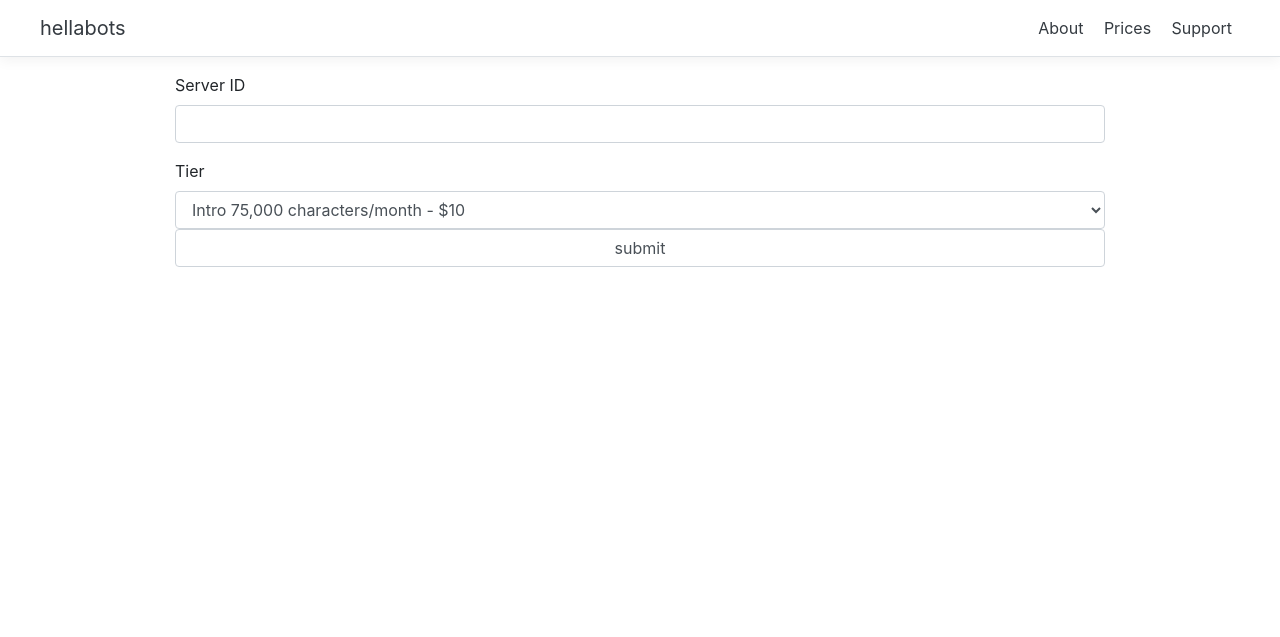
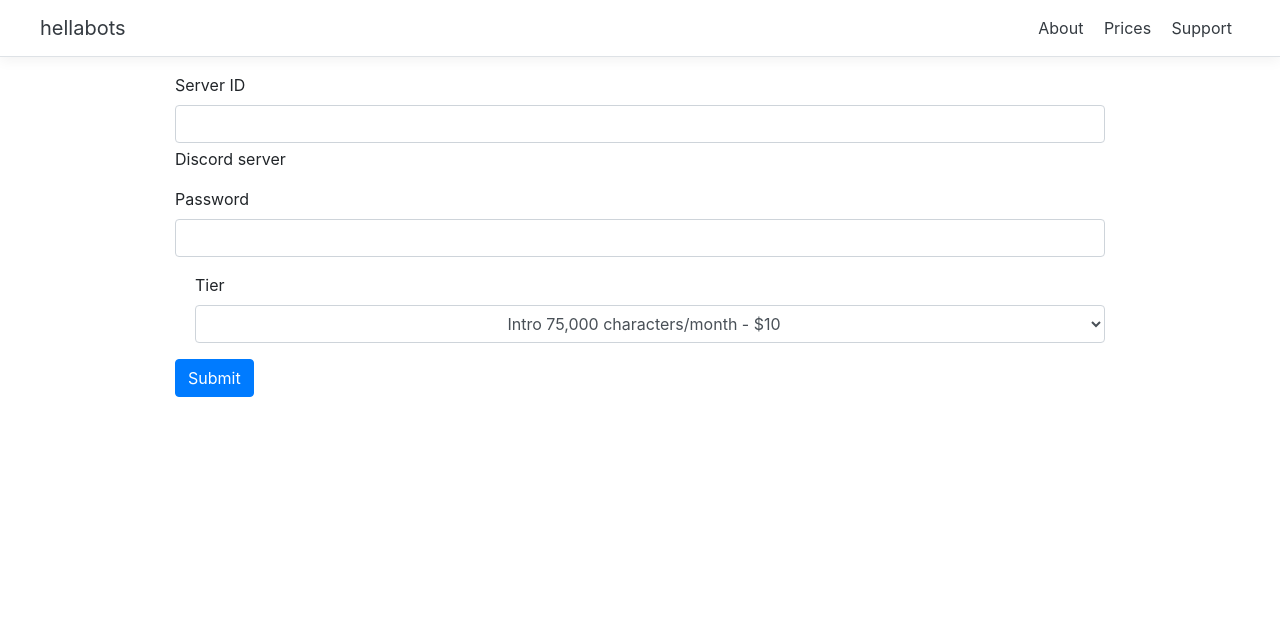
Before and after one commit to cmooredev/api-keys, a Flask app: page /purchase in a window 1280 px wide. Shown: the top 637 px of the page. Run offline with Flask 2, Linux system fonts and the light colour scheme; some libraries are stand-ins or nearby versions.

Commit message:
update fields

```diff
--- a/apiapp/templates/purchase.html
+++ b/apiapp/templates/purchase.html
@@ -5,20 +5,26 @@
 {% block body %}
 <div class="container">
   <form action="#" method="post">
-  <div class="form-group">
-    <label for="server_id">Server ID</label>
-    <input class="form-control" type="text" name="server_id"/>
+    <div class="mb-3">
+      <label for="server_id" class="form-label">Server ID</label>
+      <input type="text" class="form-control" aria-describedby="serverHelp">
+      <div id="serverHelp" class="form-text">Discord server</div>
     </div>
-  <div class="form-group">
+    <div class="mb-3">
+      <label for="exampleInputPassword1" class="form-label">Password</label>
+      <input type="password" class="form-control" id="exampleInputPassword1">
+    </div>
+    <div class="mb-3 form-check">
       <label for="plan">Tier</label>
-    <select class="form-control" id="plan" name="plan">
+      <select class="form-control text-center" id="plan" name="plan">
         <option value="Intro">Intro 75,000 characters/month - $10</option>
         <option value="Basic">Basic 200,000 characters/month - $18</option>
         <option value="Pro">Pro 450,000 characters/month - $29</option>
       </select>
-    <input class="form-control" type="submit" value="submit"/>
     </div>
+    <button type="submit" class="btn btn-primary">Submit</button>
   </form>
 </div>
 
+
 {% endblock %}
```
Lines whose indentation alone changed are shown as unchanged.
